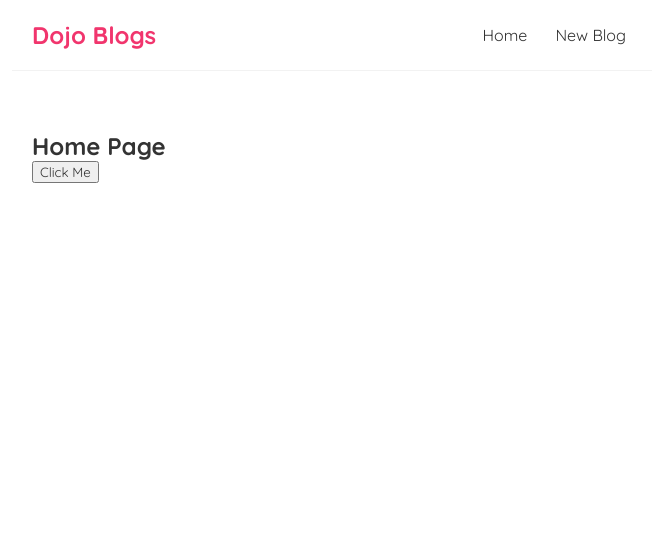
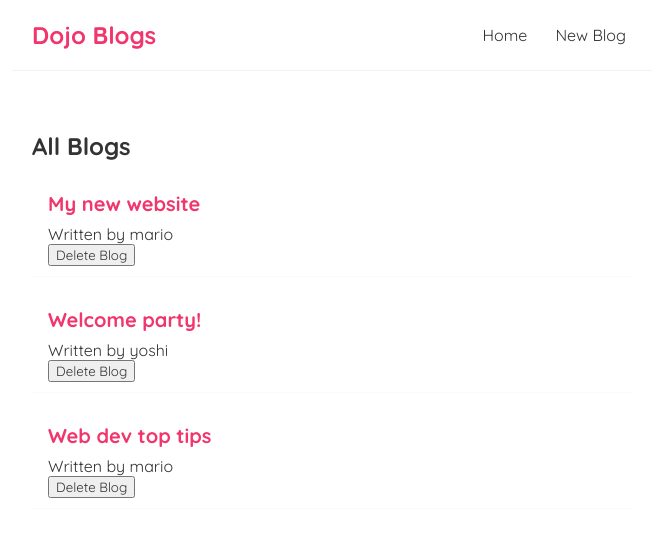
Before and after one commit to pavithra-siddaramaiah/Web-Development, a React (Create React App) app in the folder React-Projects/project_3/: page / in a window 1280 px wide. Shown: the top 536 px of the page, without its empty margins (308-964 px from the left). Built offline with nearby package versions, Linux system fonts and the light colour scheme.

Commit message:
used hooks and map concepts

```diff
--- /dev/null
+++ b/React-Projects/project_3/src/components/BlogList.js
@@ -0,0 +1,23 @@
+import React from 'react'
+
+const BlogList = ({blogs, title, handleDelete}) => {
+    // const blogs = props.blogs;
+    // const title = props.title;
+
+
+  return (
+    <div className="blog-list">
+        <h2>{title}</h2>
+        {blogs.map((blog)=> (
+          <div className="blog-preview" key = {blog.id}>
+            <h2>{blog.title}</h2>
+            <p>Written by {blog.author}</p>
+            <button onClick = {() => handleDelete(blog.id)}>Delete Blog</button>
+          </div>
+
+        ))}
+    </div>
+  )
+}
+
+export default BlogList
--- a/React-Projects/project_3/src/components/Home.js
+++ b/React-Projects/project_3/src/components/Home.js
@@ -1,5 +1,6 @@
 import React from 'react'
 import {useState} from 'react'
+import BlogList from './BlogList'
 
 const Home = () => {
     const [blogs, setBlogs] = useState([
@@ -7,11 +8,17 @@
     { title: 'Welcome party!', body: 'lorem ipsum...', author: 'yoshi', id: 2 },
     { title: 'Web dev top tips', body: 'lorem ipsum...', author: 'mario', id: 3 }
     ])
+
+    const handleDelete = (id) => {
+      const newBlogs = blogs.filter(blog => blog.id !== id);
+      setBlogs(newBlogs)
+    }
   return (
     <div className="home">
-        <h2>Home Page</h2>
+        <BlogList blogs ={blogs} title = "All Blogs" handleDelete = {handleDelete} />
 
-        <button>Click Me</button>
+
+
 
     </div>
   )
--- a/React-Projects/project_3/src/index.css
+++ b/React-Projects/project_3/src/index.css
@@ -33,3 +33,18 @@
   margin: 40px auto;
   padding: 20px;
 }
+
+/* blog previews / list */
+.blog-preview {
+  padding: 10px 16px;
+  margin: 20px 0;
+  border-bottom: 1px solid #fafafa;
+}
+.blog-preview:hover {
+  box-shadow: 1px 3px 5px rgba(0,0,0,0.1);
+}
+.blog-preview h2 {
+  font-size: 20px;
+  color: #f1356d;
+  margin-bottom: 8px;
+}
```
